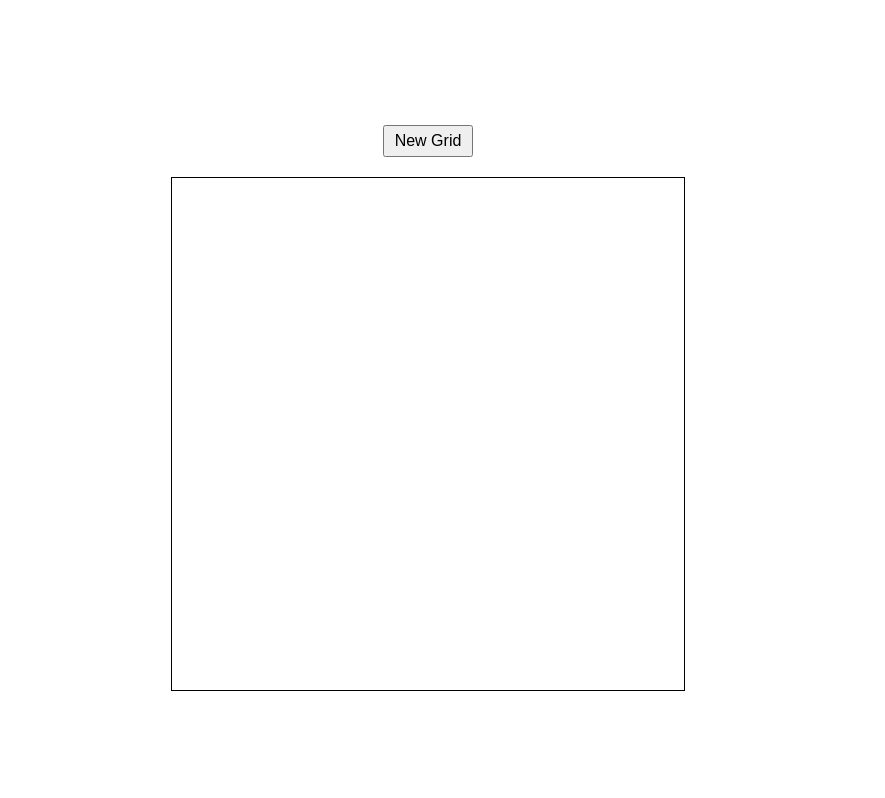
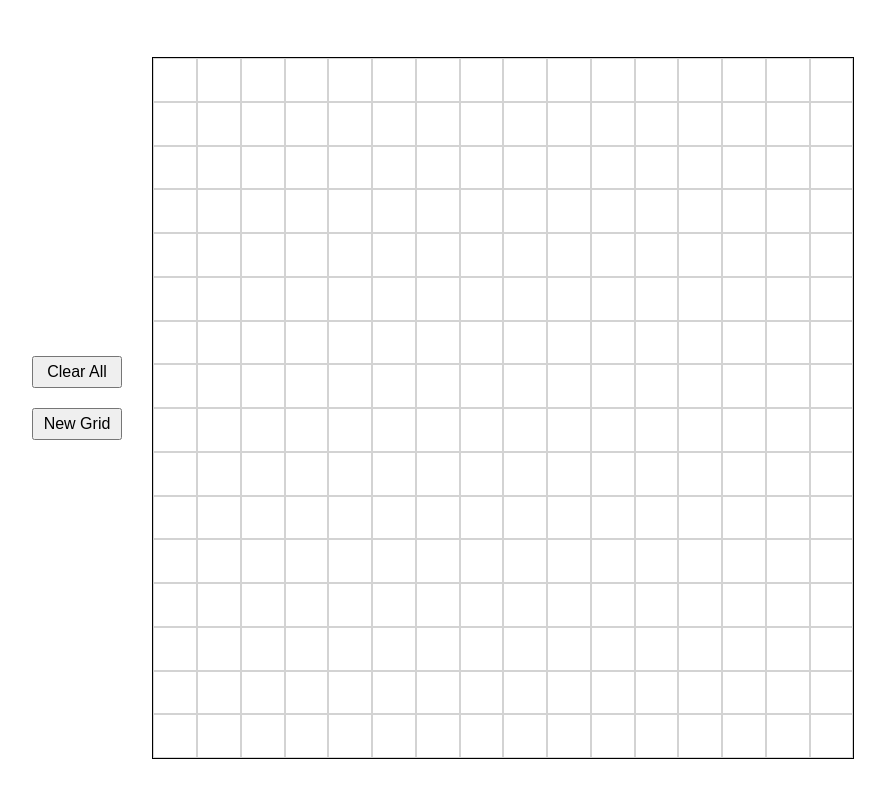
Before and after one commit to PalakAgrawal020/Etch-a-Sketch, a plain HTML site: page index.html in a window 1280 px wide. Shown: the whole page, without its empty margins (212-1097 px from the left). Drawn offline with Linux system fonts and the light colour scheme.

Commit message:
Add the clear function to the clear button

```diff
--- a/game.js
+++ b/game.js
@@ -36,3 +36,12 @@ btn.addEventListener('click', function (e) {
     clear();
     makeGrid(x);
 });
+
+
+const clearAll = document.querySelector('#btn-clear');
+clearAll.addEventListener('click', function() {
+    const box = document.querySelectorAll('.box');
+    box.forEach(element => {
+        element.style.backgroundColor = "";
+    });
+})
--- a/index.html
+++ b/index.html
@@ -9,7 +9,11 @@
     <script src="game.js" defer></script>
 </head>
 <body>
-    <button id="newGrid">New Grid</button>
+    <div id="clearbtn">
+        <button class="btn" id="btn-clear">Clear All</button>
+        <button class="btn" id="newGrid">New Grid</button>
+    </div>
+
     <div id="container"></div>
 </body>
 </html>
--- a/styles.css
+++ b/styles.css
@@ -1,17 +1,22 @@
 body {
     height : 100vh;
     display:flex;
-    flex-direction: column;
+    flex-direction: row;
     justify-content: center;
     align-items: center;
+}
+
+#div-btn{
+    display : flex;
+    flex-direction: column;
 }
 
 
 #container {
     display : flex;
     flex-direction: column;
-    width : 512px;
-    height: 512px;
+    width : 700px;
+    height: 700px;
     border: 1px solid;
 }
 
@@ -23,9 +28,17 @@ body {
 
 .box{
     flex:1;
+    border: 1px solid rgba(128, 128, 128, 0.347);
 }
 
-#newGrid {
+#clearbtn {
+    display : flex;
+    flex-direction: column;
+    margin: 30px;
+
+}
+
+.btn {
     padding: 5px 10px 5px 10px;
     font-size: 16px;
     margin-bottom: 20px;
```
